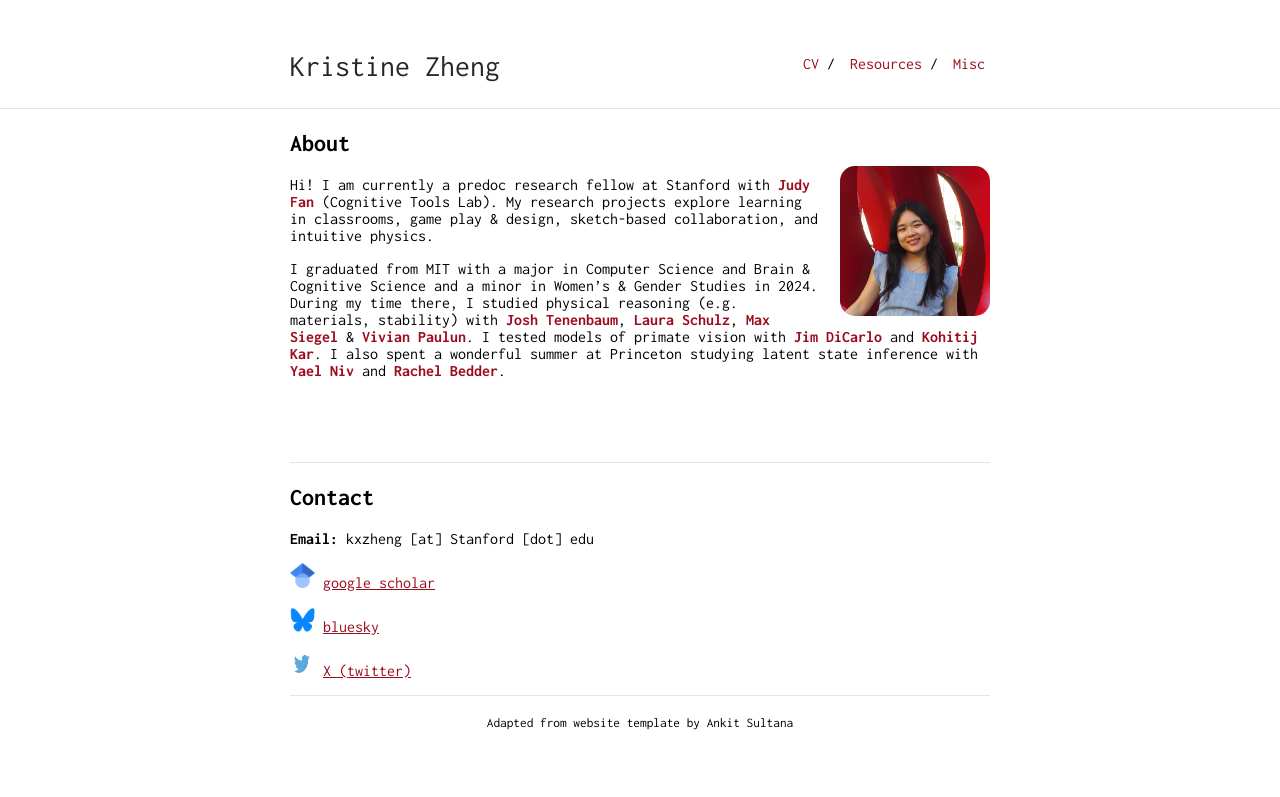
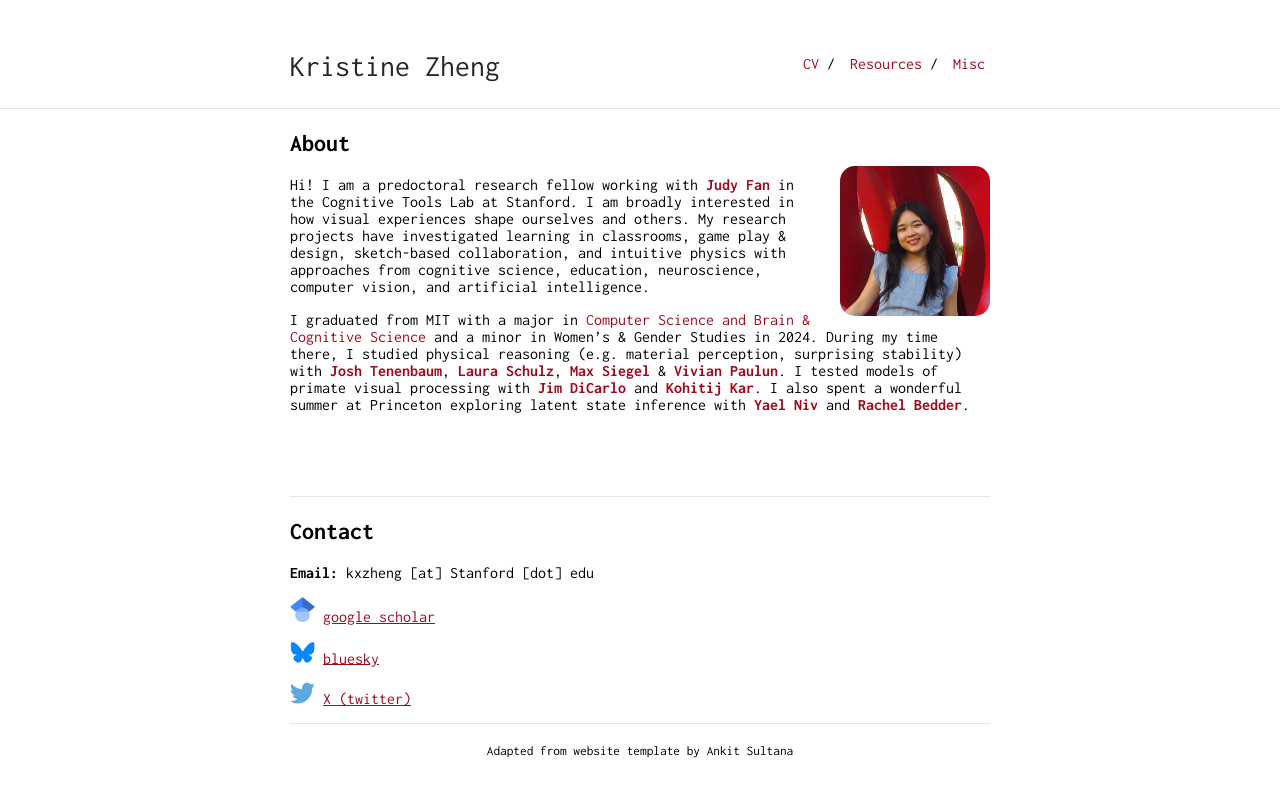
Before and after one commit to kristinezheng/kristinezheng.github.io, a Jekyll site: the page built from index.md, in a window 1280 px wide. Shown: the top 797 px of the page. Built offline with Jekyll 4.4.1, drawn with Linux system fonts in a browser that asks for light colours; our own code applies the rules of GitHub Pages for plain Markdown files.

Commit message:
updates!

```diff
--- a/index.md
+++ b/index.md
@@ -6,9 +6,9 @@ layout: default
 
 <img class="profile-picture" src="img/kristine_headshot.png" style="width:150px; height:auto;">
 
-Hi! I am currently a predoc research fellow at Stanford with [**Judy Fan**](https://cogtoolslab.github.io/) (Cognitive Tools Lab). My research projects explore learning in classrooms, game play & design, sketch-based collaboration, and intuitive physics.
+Hi! I am a predoctoral research fellow working with [**Judy Fan**](https://cogtoolslab.github.io/) in the Cognitive Tools Lab at Stanford. I am broadly interested in how visual experiences shape ourselves and others. My research projects have investigated learning in classrooms, game play & design, sketch-based collaboration, and intuitive physics with approaches from cognitive science, education, neuroscience, computer vision, and artificial intelligence.
 
-I graduated from MIT with a major in Computer Science and Brain & Cognitive Science and a minor in Women's & Gender Studies in 2024. During my time there, I studied physical reasoning (e.g. materials, stability) with [**Josh Tenenbaum**](https://cocosci.mit.edu/), [**Laura Schulz**](https://eccl.mit.edu/), [**Max Siegel**](https://web.mit.edu/maxs/www/) & [**Vivian Paulun**](https://www.mit.edu/~vpaulun/index.html). I tested models of primate vision with [**Jim DiCarlo**](https://dicarlolab.mit.edu/) and [**Kohitij Kar**](https://kohitij.com/). I also spent a wonderful summer at Princeton studying latent state inference with [**Yael Niv**](https://nivlab.princeton.edu/) and [**Rachel Bedder**](https://www.rachelbedder.com/).
+I graduated from MIT with a major in [Computer Science and Brain & Cognitive Science](https://bcs.mit.edu/academic-program/course-6-9-computation-and-cognition) and a minor in Women's & Gender Studies in 2024. During my time there, I studied physical reasoning (e.g. material perception, surprising stability) with [**Josh Tenenbaum**](https://cocosci.mit.edu/), [**Laura Schulz**](https://eccl.mit.edu/), [**Max Siegel**](https://web.mit.edu/maxs/www/) & [**Vivian Paulun**](https://www.mit.edu/~vpaulun/index.html). I tested models of primate visual processing with [**Jim DiCarlo**](https://dicarlolab.mit.edu/) and [**Kohitij Kar**](https://kohitij.com/). I also spent a wonderful summer at Princeton exploring latent state inference with [**Yael Niv**](https://nivlab.princeton.edu/) and [**Rachel Bedder**](https://www.rachelbedder.com/).
 
 <br />
 <br />
@@ -25,18 +25,18 @@ is_contact: true
 **Email:** kxzheng [at] Stanford [dot] edu
 
 <p class="contact-field">
-    <img src="img/icon_scholar.png" class="contact-img" alt="photo" style="height: 25px; width: 25px">
+    <img src="img/icon_scholar.png" class="contact-img" alt="photo" style="width: 25px">
     <a id="scholar-contact" href="https://scholar.google.com/citations?user=QzfvdvYAAAAJ&hl=en"><u>google scholar</u></a>
 </p>
 
 <p class="contact-field">
-    <img src="img/icon_bluesky.png" class="contact-img" alt="photo" style="height: 25px; width: 25px">
+    <img src="img/icon_bluesky.png" class="contact-img" alt="photo" style="width: 25px">
     <a id="bluesky" href="https://bsky.app/profile/kristinezheng.bsky.social"><u>bluesky</u></a>
 </p>
 
 
 <p class="contact-field">
-    <img src="img/icon_twitter.png" class="contact-img" alt="photo" style="height: 25px; width: 25px">
+    <img src="img/icon_twitter.png" class="contact-img" alt="photo" style="width: 25px">
     <a id="Twitter" href="https://x.com/kristinexzheng"><u>X (twitter)</u></a>
 </p>
 
```
Also changed, not shown: miscellaneous.md (+9 -3 lines), resources.md (+13 -10 lines), img/icon_twitter.png.
